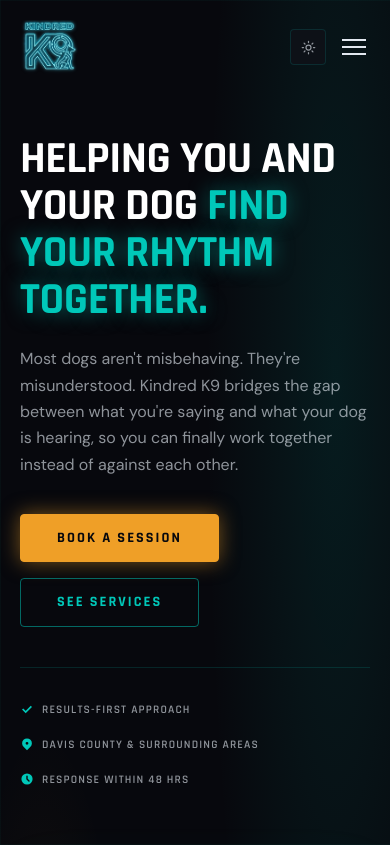
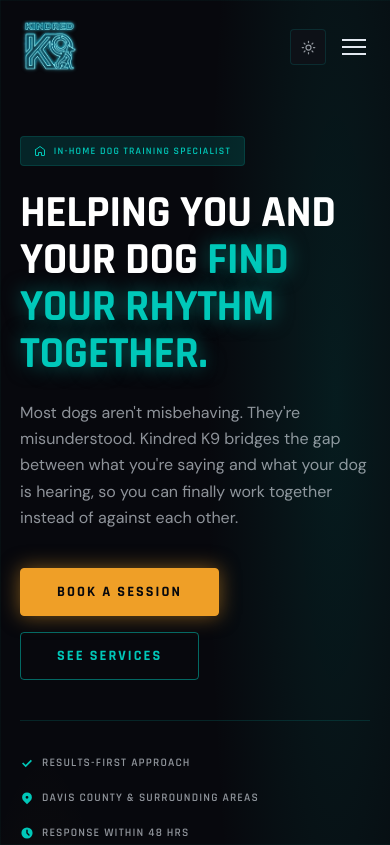
Before and after one commit to Kindredk9/kindredk9, a plain HTML site: page index.html in a window 390 px wide. Shown: the top 845 px of the page. Drawn offline with Linux system fonts and the light colour scheme.

Commit message:
Add in-home specialist badge to homepage hero
Add a hero badge reading "In-Home Dog Training Specialist" above the
headline to make the specialty explicit. Show it on small screens too
(resized to fit) instead of hiding it. Bump stylesheet cache version
to v=4.

Co-Authored-By: Claude Opus 4.8 <noreply@anthropic.com>

```diff
--- a/css/styles.css
+++ b/css/styles.css
@@ -1099,7 +1099,7 @@ select option { background: var(--surface); color: var(--text); }
 }
 
 @media (max-width: 480px) {
-  .hero-badge { display: none; }
+  .hero-badge { font-size: 0.62rem; letter-spacing: 0.12em; padding: 0.35rem 0.8rem; }
   .hero-trust { gap: 1rem; }
   .services-grid { grid-template-columns: 1fr; }
   .section { padding: 3rem 0; }
--- a/index.html
+++ b/index.html
@@ -32,7 +32,7 @@
   <link rel="preconnect" href="https://fonts.googleapis.com">
   <link rel="preconnect" href="https://fonts.gstatic.com" crossorigin>
   <link href="https://fonts.googleapis.com/css2?family=Rajdhani:wght@400;500;600;700&family=DM+Sans:wght@300;400;500;600&display=swap" rel="stylesheet">
-  <link rel="stylesheet" href="css/styles.css?v=3">
+  <link rel="stylesheet" href="css/styles.css?v=4">
   <script src="js/theme.js"></script>
   <script type="application/ld+json">
   {
@@ -319,6 +319,11 @@
 
         <div class="hero-content">
 
+
+          <span class="hero-badge">
+            <svg viewBox="0 0 24 24" fill="none" stroke="currentColor" stroke-width="2" stroke-linecap="round" stroke-linejoin="round" aria-hidden="true"><path d="M3 9.5L12 3l9 6.5V20a1 1 0 01-1 1h-5v-6H9v6H4a1 1 0 01-1-1V9.5z"/></svg>
+            In-Home Dog Training Specialist
+          </span>
 
           <h1>Helping you and your dog <em>find your rhythm together.</em></h1>
 
```
Also changed, not shown: about.html (+1 -1 lines), blog.html (+1 -1 lines), contact.html (+1 -1 lines), dog-protective-of-me.html (+1 -1 lines), dog-reactivity-on-walks.html (+1 -1 lines), dominant-dog-training.html (+1 -1 lines), in-home-vs-facility-vs-board-and-train.html (+1 -1 lines), puppy-training-davis-county.html (+1 -1 lines), reactive-dog-training.html (+1 -1 lines), separation-anxiety-help.html (+1 -1 lines), services.html (+1 -1 lines), stop-humanizing-your-dog.html (+1 -1 lines).
